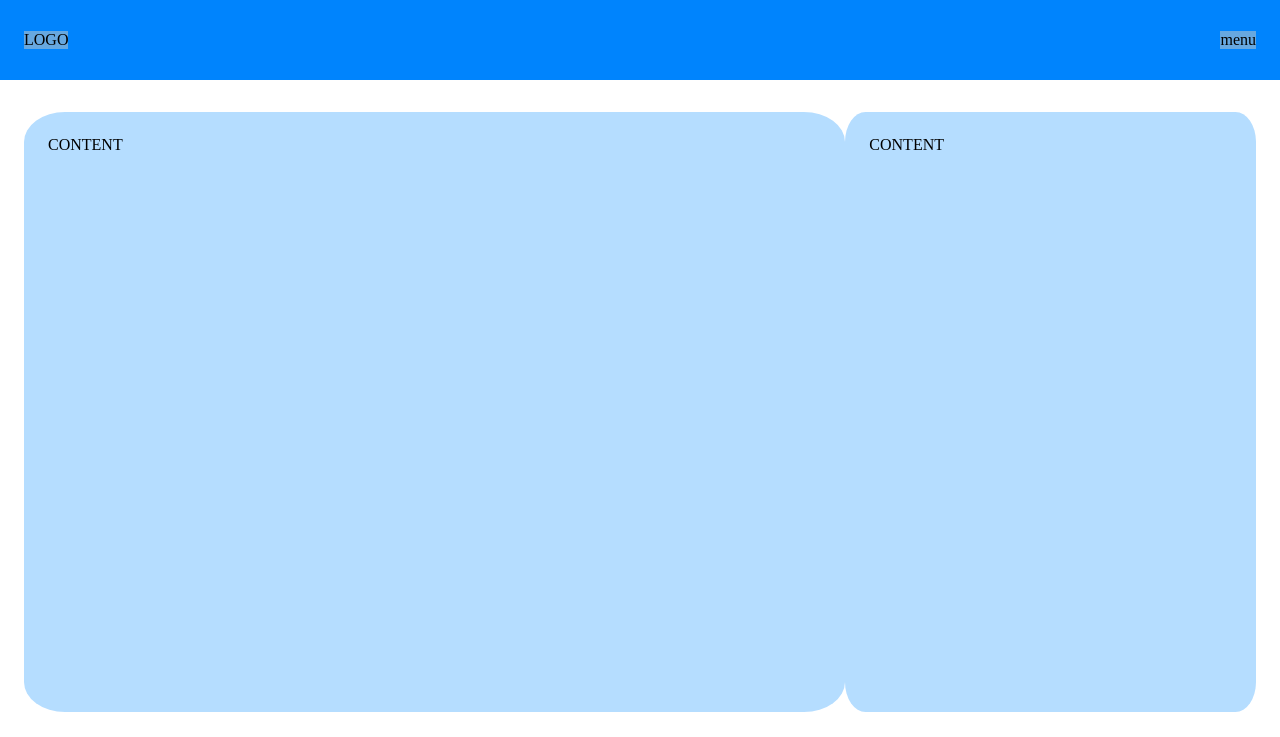
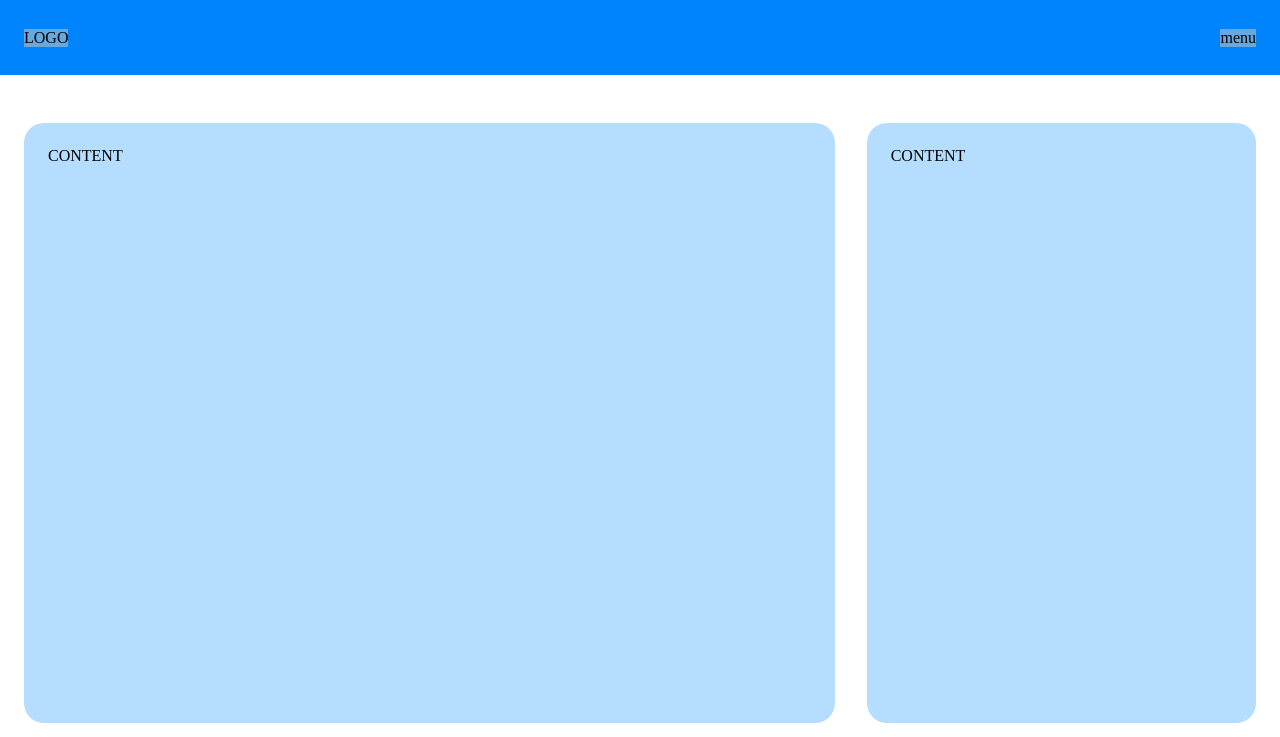
Before and after one commit to MonicaDeBona/htmlcss-responsive-layout, a plain HTML site: page index.html in a window 1280 px wide. Shown: the top 737 px of the page. Drawn offline with Linux system fonts and the light colour scheme.

Commit message:
Update media query 768px

```diff
--- a/css/style.css
+++ b/css/style.css
@@ -39,10 +39,11 @@
 /* HEADER&NAV */
 header {
     background-color: #0084fd;
+    margin-bottom: 3rem;
 }
 
 nav {
-    height: 80px;
+    height: 75px;
     width: 100%;
 }
 
@@ -55,16 +56,12 @@ nav {
 }
 
 /* sezione INTRODUTTIVA con CARDS */
-.intro-cards {
-    width: 100%;
-}
-
 .intro-card {
     background-color:#b5ddff;
     height: 300px;
     margin-bottom: 2rem;
     padding: 1.5rem;
-    border-radius: 5%;
+    border-radius: 20px;
     width: 100%;
 }
 
@@ -73,16 +70,13 @@ nav {
     margin-top: 3rem;
 }
 
-.intro-cards .intro-card:last-child{
-    margin-bottom: 4rem;
-}
-
 
 /* sezione PLANNING */
 .planning {
     width: 100%;
     background-color: #9792e4;
     padding: 3rem 0rem;
+    margin-top: 4rem;
 }
 
 .planning-intro {
@@ -97,7 +91,7 @@ nav {
     width: 100%;
     height: 500px;
     background-color: #e07f67;
-    border-radius: 5%;
+    border-radius: 20px;
     padding: 1.5rem;
 }
 
@@ -119,7 +113,7 @@ nav {
     background-color: #9792e4;
     width: 100%;
     height: 400px;
-    border-radius: 5%;
+    border-radius: 20px;
     padding: 1.5rem;
     margin-bottom: 2rem;
 }
@@ -137,7 +131,7 @@ nav {
     height: 400px;
     background-color: #e07f67;
     margin-bottom: 2REM;
-    border-radius: 5%;
+    border-radius: 20px;
     padding: 1.5rem;
 }
 
@@ -205,21 +199,23 @@ footer .test {
     .intro-cards {
         display: flex;
         flex-wrap: wrap;
+        margin-left: -1rem;
+        margin-right: -1rem;
     }
 
     .intro-card {
         background-color:#b5ddff;
         height: 600px;
-        margin: 2rem 0rem;
+        margin: 0rem 1rem 1rem 1rem;
         padding: 1.5rem;
-        border-radius: 5%;
-        width: calc(100% / 3);
+        border-radius: 20px;
+        width: calc((100% / 3) - 2rem);
     }
 
     .intro-cards .intro-card:first-child{
-        margin-top: 2rem;
+        margin-top: 0rem;
         height: 600px;
-        width: calc((100% / 3) * 2);
+        width: calc(((100% / 3) * 2 ) - 2rem );
     }
 
 
```
